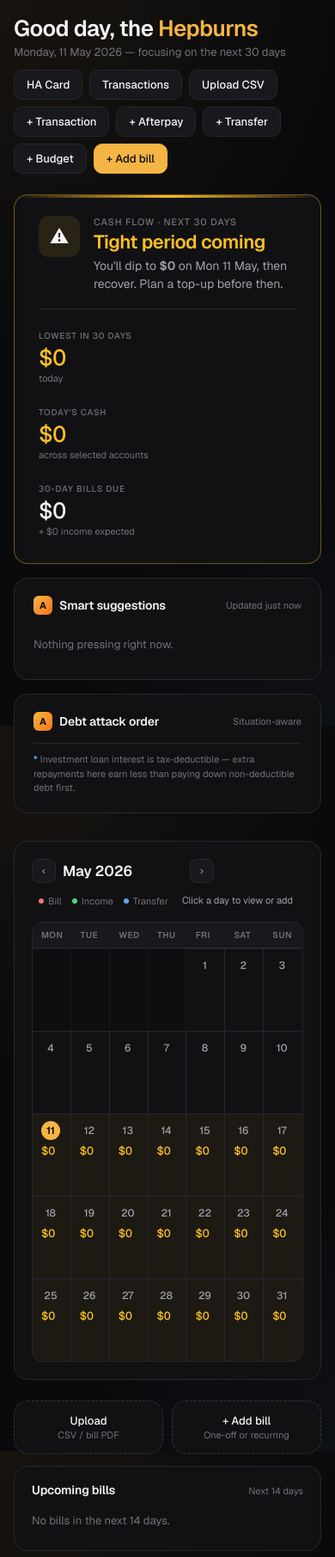
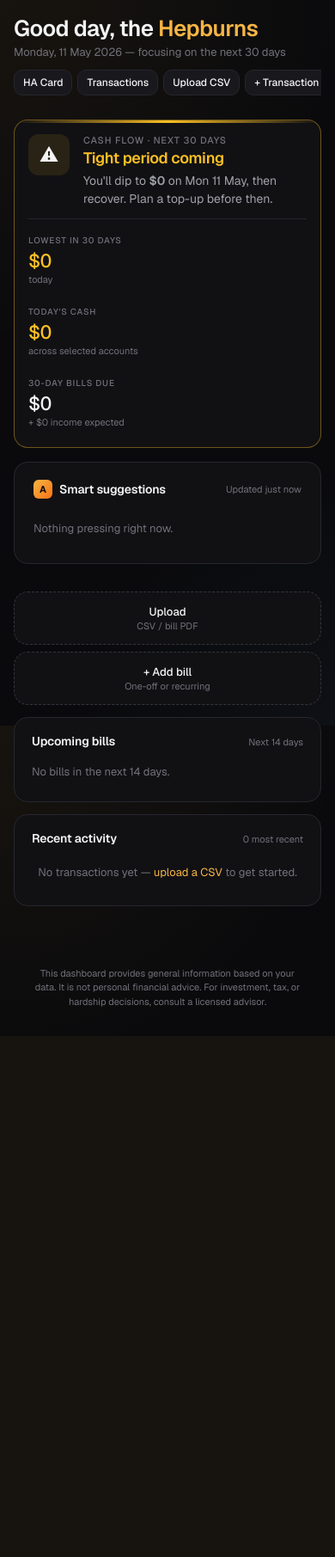
Before and after one commit to HepAU/hepburn-finance, a Flask app: page / in a window 390 px wide. Shown: the top 1811 px of the page at 86% size. After the commit the page ends 1205 px from the top, so only its background shows below. Run offline with Flask 3, Linux system fonts and the light colour scheme; data that the repository does not hold is empty; parts of the project's set-up code (start-up, migrations or seed data) failed here and were passed over.

Commit message:
v0.6.5
Account ordering — frequency-of-use:

Within Bendigo: Card Account → Income & Bills → Holiday Funds → Other Peoples Money → Rainy Day → Tax Account → PPOR Mortgage → Robina Mortgage → Nundah Mortgage
Then other banks ordered by what they contain. So Latitude (Gem Visa, credit) before Personal (Keith, informal loan).

Mobile layout (≤720px):

Calendar hidden — too dense for thumb-scan
Debt attack panel hidden — reference-only
Visa expandable hidden — too tall
Action button bar scrolls horizontally instead of wrapping
Card paddings tightened
Desktop unchanged at >720px

```diff
--- a/hepburn_finance/app/routes.py
+++ b/hepburn_finance/app/routes.py
@@ -147,9 +147,22 @@ def dashboard():
     today = date.today()
     selected_ids = _selected_account_ids()
 
+    # Account display priority — frequency of use, not alphabetical type.
+    # Most-actioned everyday accounts surface first; reference accounts last.
+    TYPE_PRIORITY = {
+        'transaction': 1,   # Card, Income & Bills — checked daily
+        'credit':      2,   # Gem Visa — checked weekly
+        'savings':     3,   # Sub-accounts — referenced sometimes
+        'loan_informal': 4, # Keith, PVRSC — referenced when paying back
+        'loan_personal': 5, # Solar, car loans — fixed schedule
+        'ppor':        6,   # Owner-occupier mortgage — reference
+        'loan_investment': 7,  # Investment loans — reference
+        'loan':        8,   # Generic legacy
+    }
+
     with get_db() as conn:
         all_accounts_raw = conn.execute(
-            "SELECT * FROM accounts WHERE archived=0 ORDER BY bank, type, name"
+            "SELECT * FROM accounts WHERE archived=0 ORDER BY bank, name"
         ).fetchall()
         recent_tx = conn.execute(
             "SELECT t.*, a.name AS account_name "
@@ -165,12 +178,29 @@ def dashboard():
     from app.balances import hydrate_accounts
     all_accounts = hydrate_accounts(all_accounts_raw)
 
+    # Re-sort by (bank, type-priority, name) using our priority map
+    all_accounts.sort(key=lambda a: (
+        a['bank'] or '',
+        TYPE_PRIORITY.get(a['type'], 99),
+        a['name'] or '',
+    ))
+
     # Account-id → name map (for transfer rendering)
     account_name = {a['id']: a['name'] for a in all_accounts}
 
     accounts_by_bank = {}
     for a in all_accounts:
         accounts_by_bank.setdefault(a['bank'], []).append(a)
+
+    # Order bank groups by the most-used account type they contain.
+    # A bank with a transaction account beats a bank with only mortgages.
+    accounts_by_bank = dict(sorted(
+        accounts_by_bank.items(),
+        key=lambda kv: (
+            min((TYPE_PRIORITY.get(a['type'], 99) for a in kv[1]), default=99),
+            kv[0] or '',
+        )
+    ))
 
     balances, starting_bal, instances_60d = forecast_daily_balances(
         selected_ids, days_ahead=60, today=today
--- a/hepburn_finance/app/static/style.css
+++ b/hepburn_finance/app/static/style.css
@@ -864,6 +864,50 @@ a.suggestion-action {
   .form-grid-2 { grid-template-columns: 1fr; }
 }
 
+/* Mobile-specific: hide noisy or low-priority sections.
+   Phones get a focused view: header, stress, budgets, account cards,
+   then upcoming bills + recent activity. Calendar, debt attack panel,
+   and the visa expandable section are deferred behind a tap-to-show.
+*/
+@media (max-width: 720px) {
+  /* Calendar — too dense for narrow viewports, hide */
+  .cal-card { display: none; }
+
+  /* Hide Debt attack on mobile by default — too tall, reference-only.
+     The .assist-card:nth-child(2) is the debt attack panel. */
+  .assist-row .assist-card:nth-child(2) { display: none; }
+
+  /* Tighten section spacing */
+  .stress-card { padding: 16px; margin-bottom: 16px; }
+  .stress-figures { gap: 12px; }
+  .stress-fig .value { font-size: 22px; }
+  .budgets-card { padding: 14px 16px; margin-bottom: 16px; }
+  .stress-headline { padding-bottom: 12px; margin-bottom: 12px; }
+
+  /* Quick actions — hide the upload tile to free up vertical space */
+  .quick-actions { grid-template-columns: 1fr; gap: 8px; }
+
+  /* Account cards — stack tighter */
+  .account-group { margin-bottom: 16px; }
+
+  /* Visa expandable — hide on mobile by default (large block) */
+  .visa-card { display: none; }
+
+  /* Smaller hero typography for mobile */
+  .greeting { font-size: 22px; }
+  .stress-tier { font-size: 18px; }
+
+  /* The "+ Transaction / + Afterpay / + Transfer / + Budget / + Add bill"
+     action bar wraps on mobile; ensure it scrolls horizontally. */
+  .topbar > div:last-child {
+    display: flex; flex-wrap: nowrap; overflow-x: auto;
+    gap: 6px; padding-bottom: 4px;
+    scrollbar-width: none;
+  }
+  .topbar > div:last-child::-webkit-scrollbar { display: none; }
+  .topbar .btn { flex-shrink: 0; font-size: 12px; padding: 6px 10px; }
+}
+
 /* Transaction list table */
 .tx-table {
   width: 100%;
--- a/hepburn_finance/config.yaml
+++ b/hepburn_finance/config.yaml
@@ -1,6 +1,6 @@
 ---
 name: Hepburn Finance
-version: "0.6.4"
+version: "0.6.5"
 slug: hepburn_finance
 description: Family finance dashboard with cash flow forecasting, scheduled bills, and AI-assisted insights
 url: https://github.com/HepAU/hepburn-finance
```
Also changed, not shown: hepburn_finance/CHANGELOG.md.
